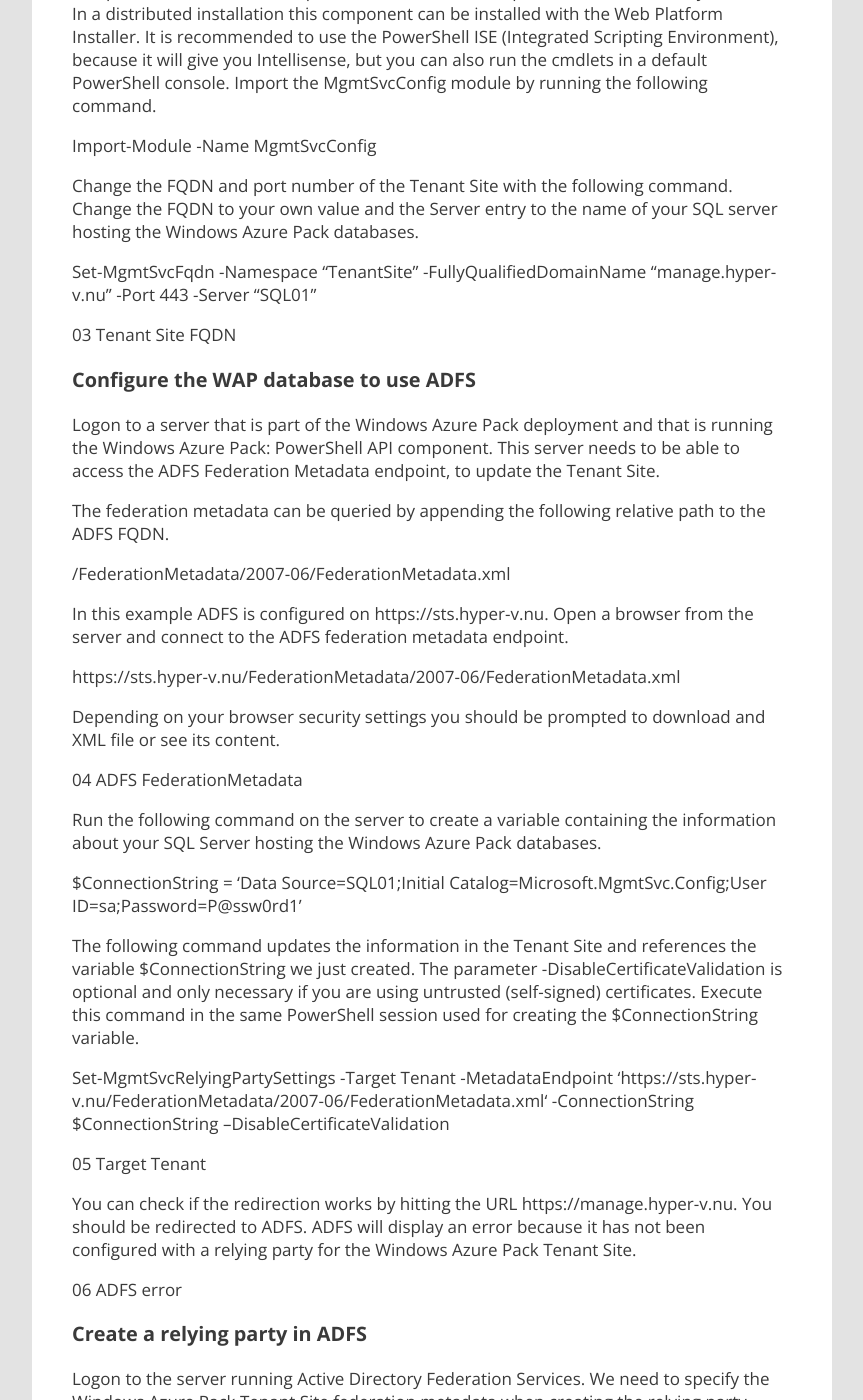
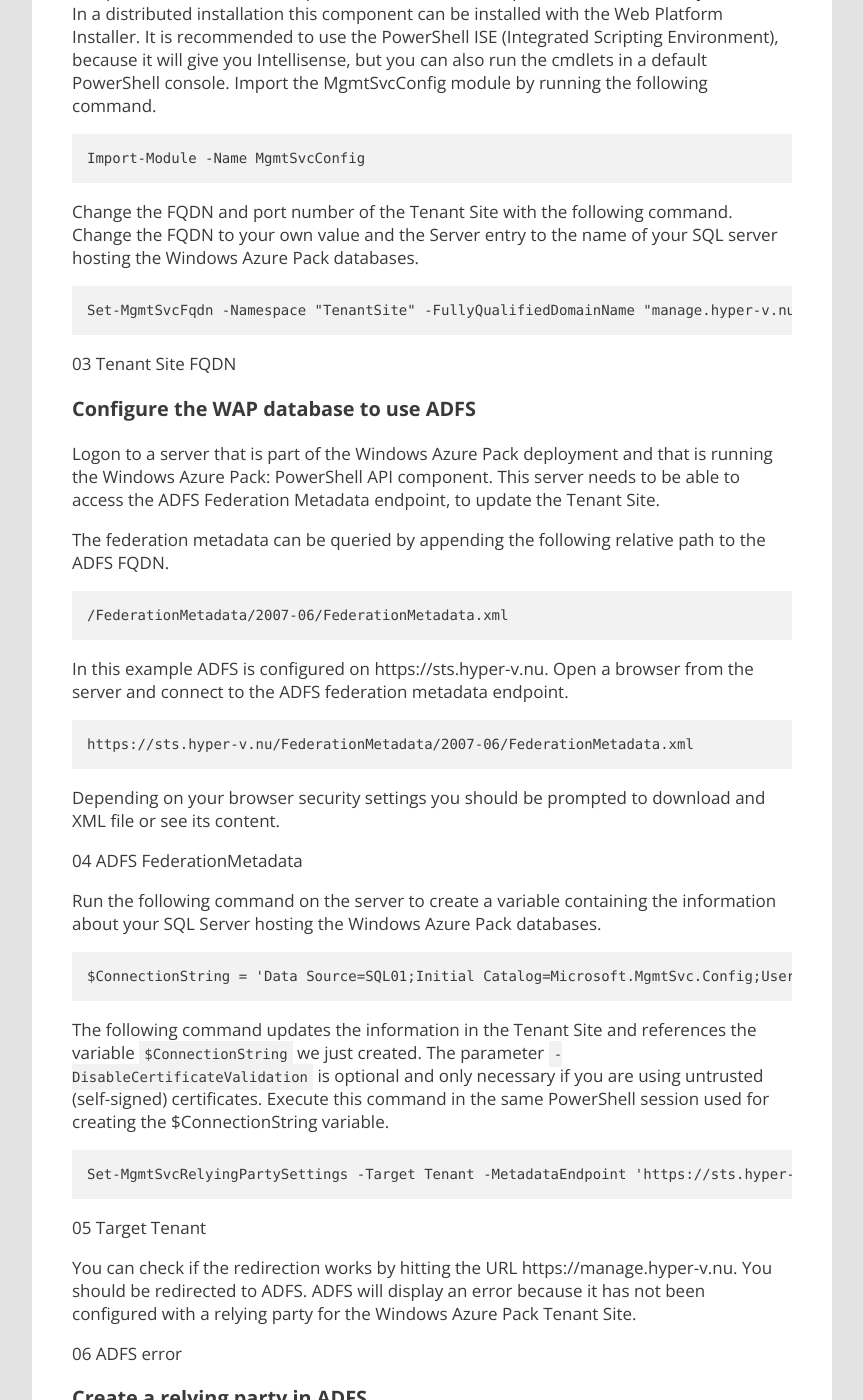
Before and after one commit to marcvaneijk/marcvaneijk.old, a Jekyll site: the page built from _posts/2014-02-26-mfa2.md, in a window 1280 px wide and 1400 px high, scrolled down 2342 px. Shown: the whole window, without its empty margins (58-921 px from the left). Built offline with Jekyll 4.4.1, drawn with Linux system fonts in a browser that asks for light colours; nearby versions of some CDN libraries; some of the changed text lies outside the part shown.

Commit message:
Update 2014-02-26-mfa2.md

````diff
--- a/_posts/2014-02-26-mfa2.md
+++ b/_posts/2014-02-26-mfa2.md
@@ -44,11 +44,15 @@ If you are running two or more websites on the same server and you want to use t
 
 The Windows Azure Pack database also contains the URLs of all the endpoints. We need to update the FQDN and Port number of the Tenant Site in the WAP database. These steps can be performed on a server that has the Windows Azure Pack: PowerShell API component installed. In an express installation this components is automatically installed. In a distributed installation this component can be installed with the Web Platform Installer. It is recommended to use the PowerShell ISE (Integrated Scripting Environment), because it will give you Intellisense, but you can also run the cmdlets in a default PowerShell console. Import the MgmtSvcConfig module by running the following command.
 
+```
 Import-Module -Name MgmtSvcConfig
+```
 
 Change the FQDN and port number of the Tenant Site with the following command. Change the FQDN to your own value and the Server entry to the name of your SQL server hosting the Windows Azure Pack databases.
 
-Set-MgmtSvcFqdn -Namespace “TenantSite” -FullyQualifiedDomainName “manage.hyper-v.nu” -Port 443 -Server “SQL01”
+```
+Set-MgmtSvcFqdn -Namespace "TenantSite" -FullyQualifiedDomainName "manage.hyper-v.nu" -Port 443 -Server "SQL01"
+```
 
 03 Tenant Site FQDN
 
@@ -58,11 +62,15 @@ Logon to a server that is part of the Windows Azure Pack deployment and that is
 
 The federation metadata can be queried by appending the following relative path to the ADFS FQDN.
 
+```
 /FederationMetadata/2007-06/FederationMetadata.xml
+```
 
 In this example ADFS is configured on https://sts.hyper-v.nu. Open a browser from the server and connect to the ADFS federation metadata endpoint.
 
+```
 https://sts.hyper-v.nu/FederationMetadata/2007-06/FederationMetadata.xml
+```
 
 Depending on your browser security settings you should be prompted to download and XML file or see its content.
 
@@ -70,11 +78,15 @@ Depending on your browser security settings you should be prompted to download a
 
 Run the following command on the server to create a variable containing the information about your SQL Server hosting the Windows Azure Pack databases.
 
-$ConnectionString = ‘Data Source=SQL01;Initial Catalog=Microsoft.MgmtSvc.Config;User ID=sa;Password=P@ssw0rd1’
+```
+$ConnectionString = 'Data Source=SQL01;Initial Catalog=Microsoft.MgmtSvc.Config;User ID=sa;Password=P@ssw0rd1'
+```
 
-The following command updates the information in the Tenant Site and references the variable $ConnectionString we just created. The parameter -DisableCertificateValidation is optional and only necessary if you are using untrusted (self-signed) certificates. Execute this command in the same PowerShell session used for creating the $ConnectionString variable.
+The following command updates the information in the Tenant Site and references the variable `$ConnectionString` we just created. The parameter `-DisableCertificateValidation` is optional and only necessary if you are using untrusted (self-signed) certificates. Execute this command in the same PowerShell session used for creating the $ConnectionString variable.
 
-Set-MgmtSvcRelyingPartySettings -Target Tenant -MetadataEndpoint ‘https://sts.hyper-v.nu/FederationMetadata/2007-06/FederationMetadata.xml‘ -ConnectionString $ConnectionString –DisableCertificateValidation
+```
+Set-MgmtSvcRelyingPartySettings -Target Tenant -MetadataEndpoint 'https://sts.hyper-v.nu/FederationMetadata/2007-06/FederationMetadata.xml' -ConnectionString $ConnectionString –DisableCertificateValidation
+```
 
 05 Target Tenant
 
@@ -88,11 +100,15 @@ Logon to the server running Active Directory Federation Services. We need to spe
 
 The federation metadata can be queried by appending the following relative path to the WAP Tenant Site.
 
+```
 /FederationMetadata/2007-06/FederationMetadata.xml
+```
 
 In this example WAP Tenant Site is configured on https://manage.hyper-v.nu. Open a browser from the ADFS server and connect to the WAP Tenant Site federation metadata endpoint.
 
+```
 https://manage.hyper-v.nu/FederationMetadata/2007-06/FederationMetadata.xml
+```
 
 Depending on your browser security settings you should be prompted to download and XML file or see its content.
 
@@ -100,7 +116,9 @@ Depending on your browser security settings you should be prompted to download a
 
 Open the ADFS management console. Open Trust Relationships, right-click the Relying Party Trust and select Add Relying Party Trust. This will start a wizard. In the select data source screen of the wizard choose to import data about the relying party published online or on a local network and specify the WAP Tenant Site federation metadata endpoint.
 
+```
 https://manage.hyper-v.nu/FederationMetadata/2007-06/FederationMetadata.xml
+```
 
 08 Add Relying Party
 
@@ -132,11 +150,15 @@ With Windows Azure Pack you can use an STS that meets the following requirements
 
 JSON Web Token is not enabled by default on the Relying party in ADFS, so we need to enable it. Logon to the server running ADFS and run the following PowerShell cmdlet. Change the name value to the name of your Relying Party trust.
 
+```
 Get-AdfsRelyingPartyTrust -name manage.hyper-v.nu | ft name, identifier, EnableJWT
+```
 
 The EnableJWT value is set to False. To enable JWT we need to change this value to True by running the following cmdlet. If you changed the default TargetIdentifier you should specify the updated value. Verify with the previous cmdlet.
 
-Set-AdfsRelyingPartyTrust -TargetIdentifier ‘http://azureservices/TenantSite‘ -EnableJWT $true
+```
+Set-AdfsRelyingPartyTrust -TargetIdentifier 'http://azureservices/TenantSite' -EnableJWT $true
+```
 
 12 Enable JWT
 
@@ -144,7 +166,7 @@ You should now be able to logon to the Windows Azure Pack Tenant Site with ADFS
 
 ## Admin Site
 
-The Admin Site in Windows Azure Pack provides a GUI where administrative tasks can be performed. You can configure resource providers, manage users and plans. Windows Azure Pack provides an Authentication Site for the Admin site that used Windows Authentication. In a previous blog I described the steps to configure the Admin Site for the default Admin Authentication Site.  It is also possible to configure the Admin Site to use ADFS, which allows for more advanced scenarios.
+The Admin Site in Windows Azure Pack provides a GUI where administrative tasks can be performed. You can configure resource providers, manage users and plans. Windows Azure Pack provides an Authentication Site for the Admin site that used Windows Authentication. In a previous blog I described the steps to configure the Admin Site for the default Admin Authentication Site. It is also possible to configure the Admin Site to use ADFS, which allows for more advanced scenarios.
 
 ### Change the WAP site bindings in IIS
 
@@ -158,11 +180,15 @@ Change the port from 30091 to 443 and change the self signed certificate to the
 
 The Windows Azure Pack database also contains the URLs of all the endpoints. We need to update the FQDN and Port number of the Admin Site in the WAP database. These steps can be performed on a server that has the Windows Azure Pack: PowerShell API component installed. In an express installation this components is automatically installed. In a distributed installation this component can be installed with the Web Platform Installer. It is recommended to use the PowerShell ISE (Integrated Scripting Environment), because it will give you Intellisense, but you can also run the cmdlets in a default PowerShell console. Import the MgmtSvcConfig module by running the following command.
 
+```
 Import-Module -Name MgmtSvcConfig
+```
 
 Change the FQDN and port number of the Admin Site with the following command. Change the FQDN to your own value and the Server entry to the name of your SQL server hosting the Windows Azure Pack databases.
 
-Set-MgmtSvcFqdn -Namespace “AdminSite” -FullyQualifiedDomainName “admin.hyper-v.nu” -Port 443 -Server “SQL01”
+```
+Set-MgmtSvcFqdn -Namespace "AdminSite" -FullyQualifiedDomainName "admin.hyper-v.nu" -Port 443 -Server "SQL01"
+```
 
 ### Configure the WAP database to use ADFS
 
@@ -170,21 +196,29 @@ Logon to a server that is part of the Windows Azure Pack deployment and that is
 
 The federation metadata can be queried by appending the following relative path to the ADFS FQDN.
 
+```
 /FederationMetadata/2007-06/FederationMetadata.xml
+```
 
 In this example ADFS is configured on https://sts.hyper-v.nu. Open a browser from the server and connect to the ADFS federation metadata endpoint.
 
+```
 https://sts.hyper-v.nu/FederationMetadata/2007-06/FederationMetadata.xml
+```
 
 Depending on your browser security settings you should be prompted to download and XML file or see its content.
 
 Run the following command on the server to create a variable containing the information about your SQL Server hosting the Windows Azure Pack databases.
 
-$ConnectionString = ‘Data Source=SQL01;Initial Catalog=MgmtSvc.PortalConfigStore;User ID=sa;Password=P@ssw0rd1’
+```
+$ConnectionString = 'Data Source=SQL01;Initial Catalog=MgmtSvc.PortalConfigStore;User ID=sa;Password=P@ssw0rd1'
+```
 
-The following command updates the information in the Admin Site and references the variable $ConnectionString we just created. The parameter -DisableCertificateValidation is optional and only necessary if you are using untrusted (self-signed) certificates. Execute this command in the same PowerShell session used for creating the $ConnectionString variable.
+The following command updates the information in the Admin Site and references the variable `$ConnectionString` we just created. The parameter `-DisableCertificateValidation` is optional and only necessary if you are using untrusted (self-signed) certificates. Execute this command in the same PowerShell session used for creating the $ConnectionString variable.
 
-Set-MgmtSvcRelyingPartySettings -Target Admin -MetadataEndpoint ‘https://sts.hyper-v.nu/FederationMetadata/2007-06/FederationMetadata.xml’ -ConnectionString $ConnectionString –DisableCertificateValidation
+```
+Set-MgmtSvcRelyingPartySettings -Target Admin -MetadataEndpoint 'https://sts.hyper-v.nu/FederationMetadata/2007-06/FederationMetadata.xml' -ConnectionString $ConnectionString –DisableCertificateValidation
+```
 
 14 Target Admin
 
@@ -196,11 +230,15 @@ Logon to the server running Active Directory Federation Services. We need to spe
 
 The federation metadata can be queried by appending the following relative path to the WAP Admin Site.
 
+```
 /FederationMetadata/2007-06/FederationMetadata.xml
+```
 
 In this example WAP Admin Site is configured on https://admin.hyper-v.nu. Open a browser from the ADFS server and connect to the WAP Admin Site federation metadata endpoint.
 
+```
 https://admin.hyper-v.nu/FederationMetadata/2007-06/FederationMetadata.xml
+```
 
 Depending on your browser security settings you should be prompted to download and XML file or see its content.
 
@@ -208,7 +246,9 @@ Depending on your browser security settings you should be prompted to download a
 
 Open the ADFS management console. Open Trust Relationships, right-click the Relying Party Trust and select Add Relying Part Trust. This will start a wizard. In the select data source screen of the wizard choose to import data about the relying party published online or on a local network and specify the WAP Admin Site federation metadata endpoint.
 
+```
 https://admin.hyper-v.nu/FederationMetadata/2007-06/FederationMetadata.xml
+```
 
 In the specify display name screen of the wizard enter a name that will easily identify the relying party for administrative purposes. By default the FQDN of the Admin Site will be populated.
 
@@ -230,11 +270,15 @@ Next we will need to configure the Relying party to pass through the group claim
 
 JSON Web Token is not enabled by default on the Relying party in ADFS, so we need to enable it. Logon to the server running ADFS and run the following PowerShell cmdlet. Change the name value to the name of your Relying Party trust.
 
+```
 Get-AdfsRelyingPartyTrust -name admin.hyper-v.nu | ft name, identifier, EnableJWT
+```
 
 The EnableJWT value is set to False. To enable JWT we need to change this value to True by running the following cmdlet. If you changed the default TargetIdentifier you should specify the updated value. Verify with the previous cmdlet.
 
-Set-AdfsRelyingPartyTrust -TargetIdentifier ‘http://azureservices/AdminSite‘ -EnableJWT $true
+```
+Set-AdfsRelyingPartyTrust -TargetIdentifier 'http://azureservices/AdminSite' -EnableJWT $true
+```
 
 18 Enable JWT
 
@@ -248,17 +292,23 @@ The admin site requires one additional step for allowing access through ADFS.
 
 By default no user has access to the Windows Azure Pack Admin Site using ADFS. We can specify access for users or groups. Run the following command on a server, that is part of the Windows Azure Pack deployment and that is running the Windows Azure Pack: PowerShell API component, to create a variable containing the information about your SQL Server hosting the Windows Azure Pack databases.
 
-$ConnectionString = ‘Data Source=SQL01;Initial Catalog=Microsoft.MgmtSvc.Store;User ID=sa;Password=P@ssw0rd1’
+```
+$ConnectionString = 'Data Source=SQL01;Initial Catalog=Microsoft.MgmtSvc.Store;User ID=sa;Password=P@ssw0rd1'
+```
 
 To verify the current users and groups that have access to the Windows Azure Pack admin site run the following command.
 
+```
 Get-MgmtSvcAdminUser -ConnectionString $Connectionstring
+```
 
 20 Get-MgmtSvcAdminUser
 
 The cmdlet to add a user or a group is the same
 
+```
 Add-MgmtSvcAdminUser –Principal DOMAIN\<username or groupname> -ConnectionString $ConnectionString
+```
 
 For this example we will create a Global Security group in Active Directory containing the user accounts that require access to the Windows Azure Pack admin site.
 
@@ -281,6 +331,8 @@ I know from personal experience that it can be very useful to know what values a
 
 ### To remove a user or a group
 
+```
 Remove-MgmtSvcAdminUser –Principal DOMAIN\<username or groupname>GROUPNAME -ConnectionString $Connectionstring
+```
 
 Have fun implementing ADFS with Windows Azure Pack. I’m curious to hear what more advanced scenarios you have designed or possible issues you run in. See you for the next part that will look at the content of the actual claims. In the meanwhile follow me on twitter [@_marcvaneijk](http://twitter.com/_marcvaneijk)
````
